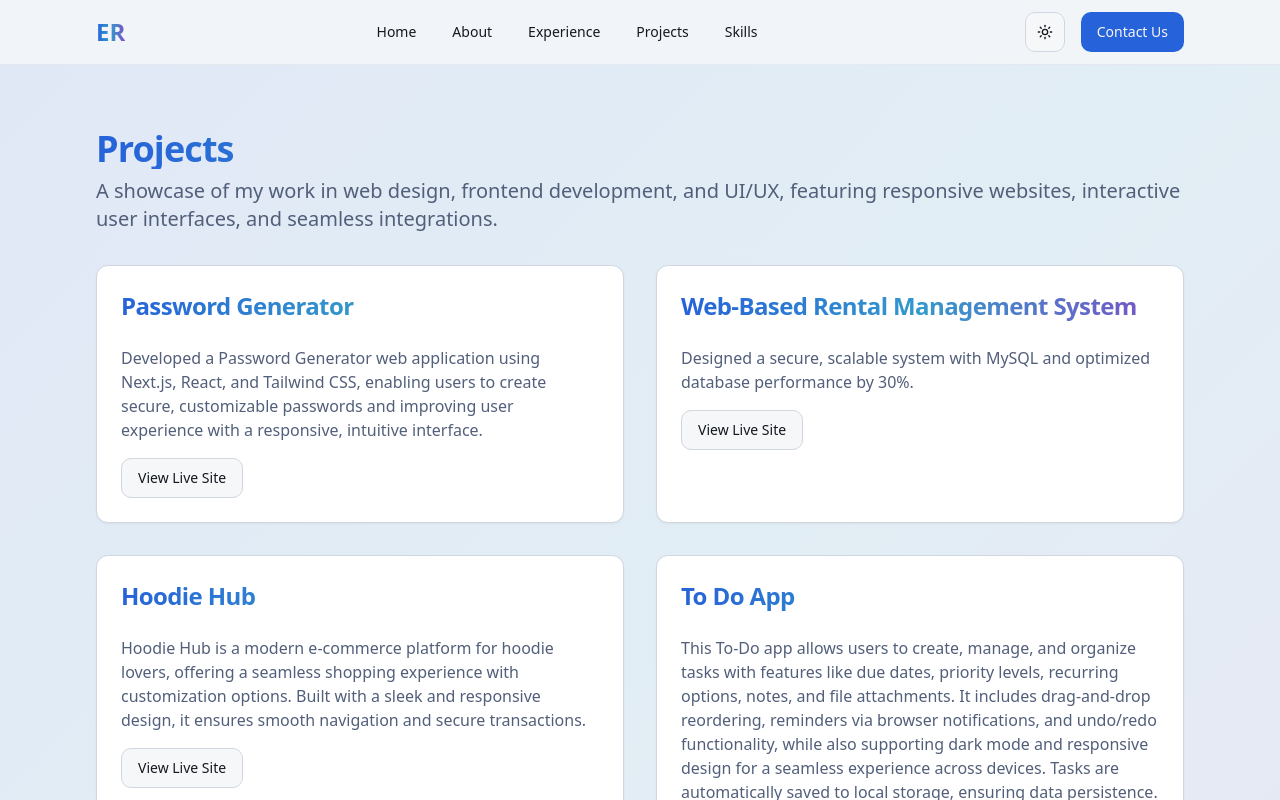
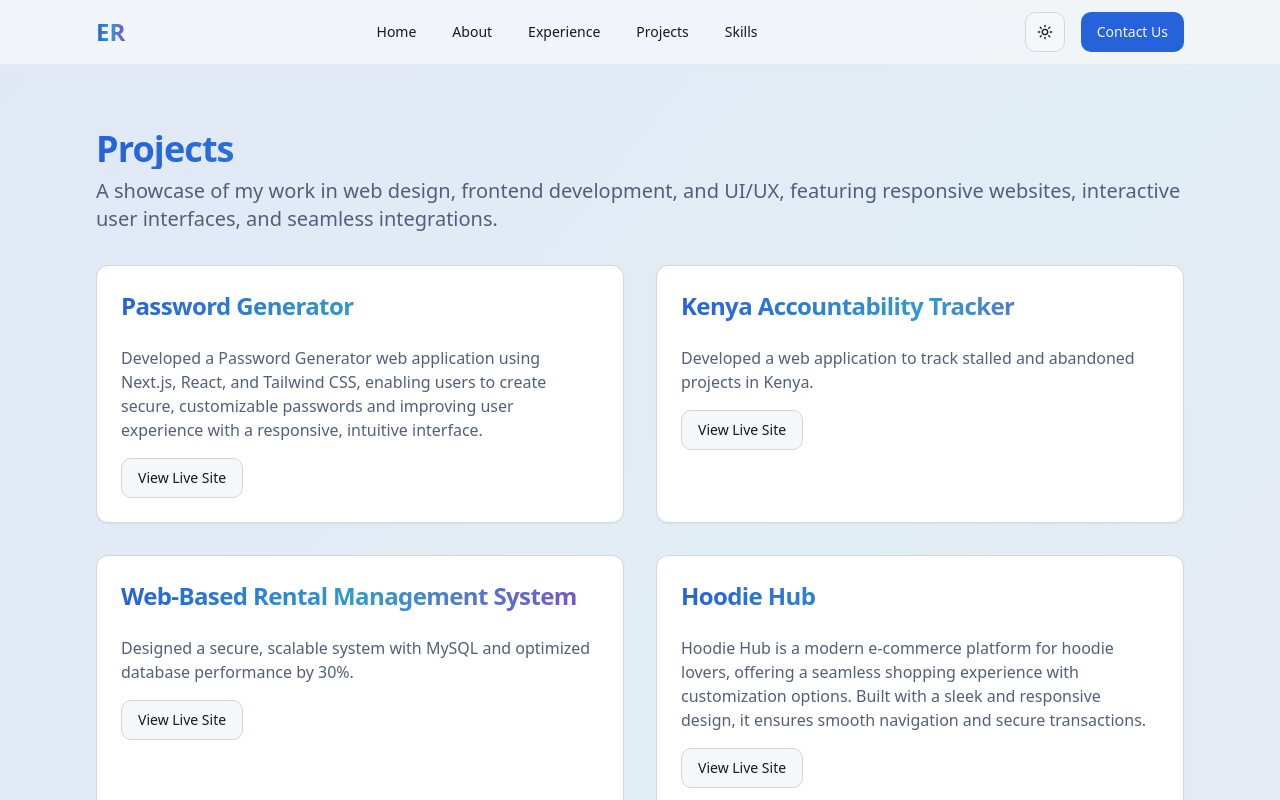
Before and after one commit to wiz-studios/My-Portfolio, a Next.js app: page /projects in a window 1280 px wide. Shown: the top 800 px of the page. Built offline with nearby package versions, Linux system fonts and the light colour scheme.

Commit message:
Update page.tsx

```diff
--- a/app/projects/page.tsx
+++ b/app/projects/page.tsx
@@ -13,8 +13,16 @@ const projects = [
     title: "Password Generator",
     description:
       "Developed a Password Generator web application using Next.js, React, and Tailwind CSS, enabling users to create secure, customizable passwords and improving user experience with a responsive, intuitive interface.",
+    link: "https://kenya-accountability-tracker.vercel.app/",
+  },
+
+  {
+    title: "Kenya Accountability Tracker",
+    description:
+      "Developed a web application to track stalled and abandoned projects in Kenya.",
     link: "https://password-generator-14.vercel.app/",
   },
+
   {
     title: "Web-Based Rental Management System",
     description: "Designed a secure, scalable system with MySQL and optimized database performance by 30%.",
```
